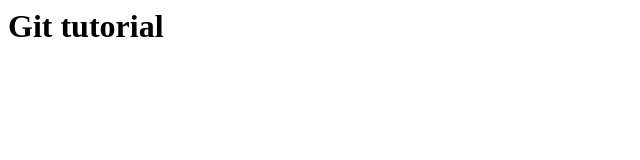
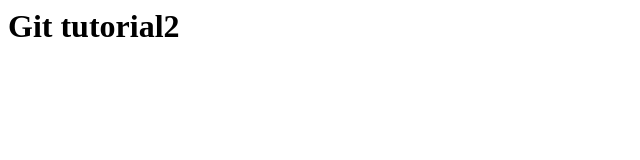
Before and after one commit to x3dazo/git_tutorial, a plain HTML site: page index.html in a window 1280 px wide. Shown: the full height of the page, 0-640 px from the left. Drawn offline with Linux system fonts and the light colour scheme.

Commit message:
init commit

```diff
--- a/index.html
+++ b/index.html
@@ -1 +1 @@
-<h1>Git tutorial</h1>
+<h1>Git tutorial2</h1>
```
